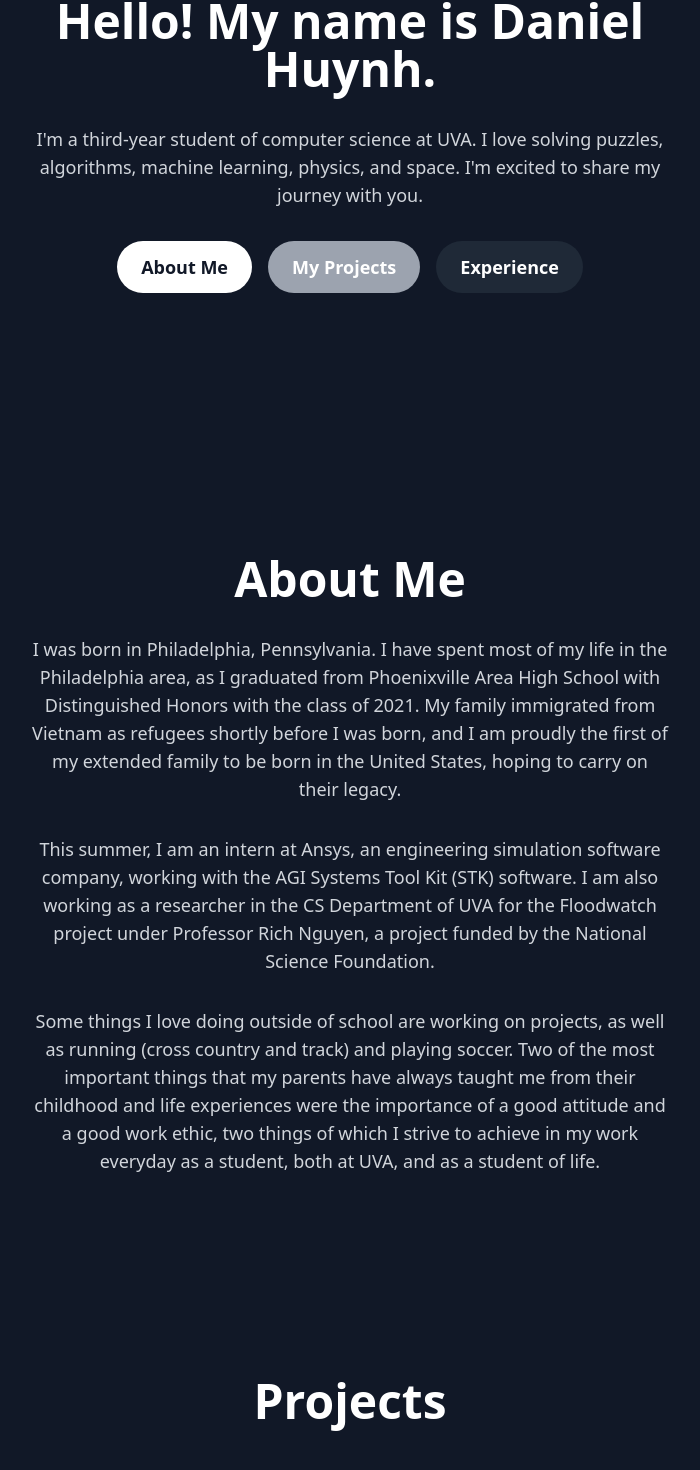
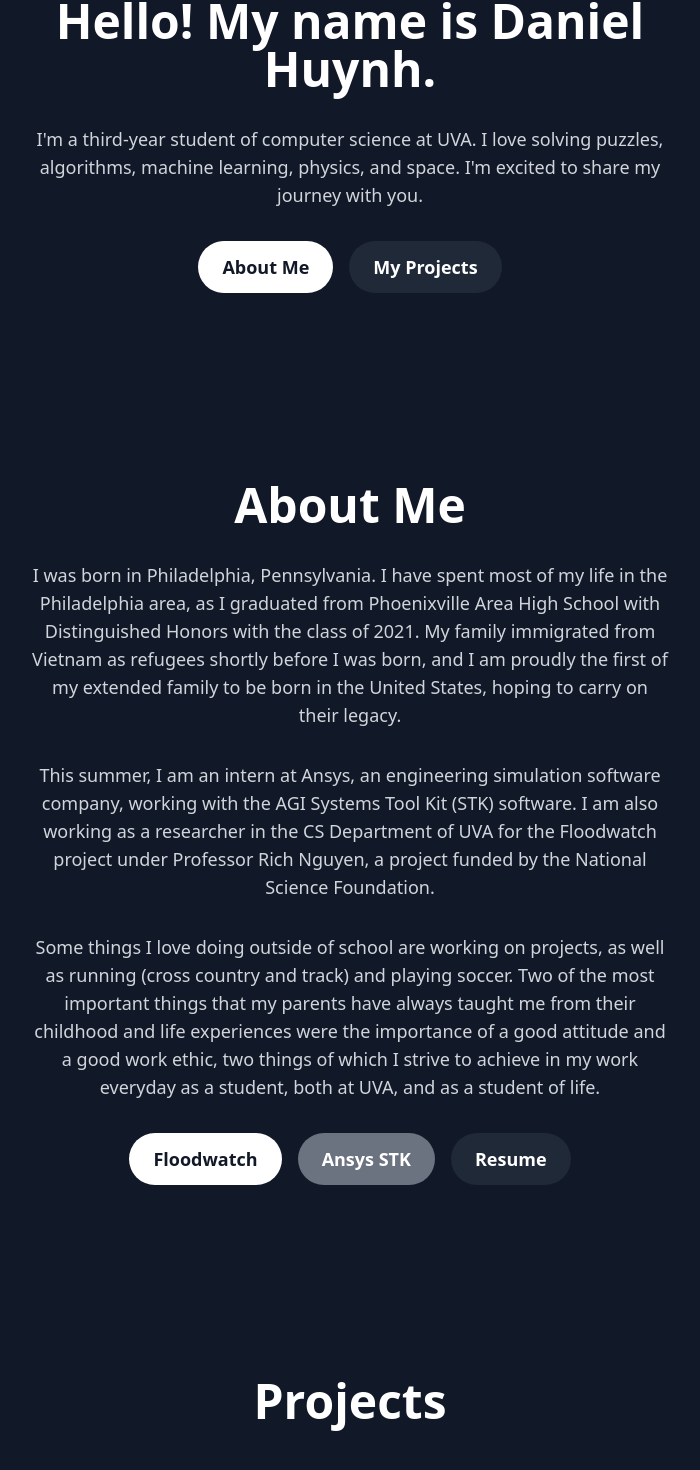
Before and after one commit to danielhuynh0/danielhuynh0.github.io, a React (Create React App) app: page / in a window 1280 px wide. Shown: the part 351-1821 px from the top of the page, without its empty margins (290-990 px from the left). Built offline with nearby package versions, Linux system fonts and the light colour scheme.

Commit message:
added resume and removed experience page

```diff
--- a/src/AboutMe.js
+++ b/src/AboutMe.js
@@ -3,7 +3,7 @@ import React from "react";
 const AboutMe = React.forwardRef((props, ref) => {
     return (
         <section ref={ref} className="mt-8">
-            <div className="bg-gray-900 h-screen flex items-center justify-center">
+            <div className="bg-gray-900 h-screen flex-col items-center justify-center">
                 <div className="max-w-2xl mx-auto px-4 text-center">
                     <h1 className="text-2xl md:text-5xl font-bold text-white mb-8">About Me</h1>
                     <p className="text-md lg:text-lg md:text-lg sm:text-md text-gray-300 mb-8">
@@ -17,6 +17,26 @@ const AboutMe = React.forwardRef((props, ref) => {
                         Two of the most important things that my parents have always taught me from their childhood and life experiences were the importance of a good attitude and a good work ethic, two things of which I strive to achieve in my work everyday as a student, both at UVA, and as a student of life.
                     </p>
                 </div>
+                <div className="flex justify-center">
+                <a
+                    href="https://www.floodwatch.io/"
+                    className="bg-white text-gray-900 hover:bg-gray-100 rounded-full px-6 py-3 lg:text-lg md:text-lg text-xs font-semibold mr-4"
+                >
+                    Floodwatch
+                </a>
+                <a
+                    href="https://www.ansys.com/products/missions/ansys-stk"
+                    className="bg-gray-500 text-white hover:bg-gray-600 rounded-full px-6 py-3 lg:text-lg md:text-lg text-xs font-semibold mr-4"
+                >
+                    Ansys STK
+                </a>
+                <a
+                    href="DanielHuynh_Resume - Fall 2023.pdf"
+                    className="bg-gray-800 text-white hover:bg-gray-500 rounded-full px-6 py-3 lg:text-lg md:text-lg text-xs font-semibold"
+                >
+                    Resume
+                </a>
+            </div>
             </div>
         </section>
     )
--- a/src/StartPage.js
+++ b/src/StartPage.js
@@ -38,15 +38,9 @@ const StartPage = () => {
                         </button>
                         <button
                             onClick={handleClickProjects}
-                            className="bg-gray-400 text-white hover:bg-gray-500 rounded-full px-6 py-3 lg:text-lg md:text-lg text-xs font-semibold mr-4"
+                            className="bg-gray-800 text-white hover:bg-gray-500 rounded-full px-6 py-3 lg:text-lg md:text-lg text-xs font-semibold"
                         >
                             My Projects
-                        </button>
-                        <button
-                            onClick={handleClickProjects}
-                            className="bg-gray-800 text-white hover:bg-gray-500 rounded-full px-6 py-3 lg:text-lg md:text-lg text-xs font-semibold"
-                        >
-                            Experience
                         </button>
                     </div>
                 </div>
```
Also changed, not shown: 8 other files (tests, documents, lock files or other folders).
